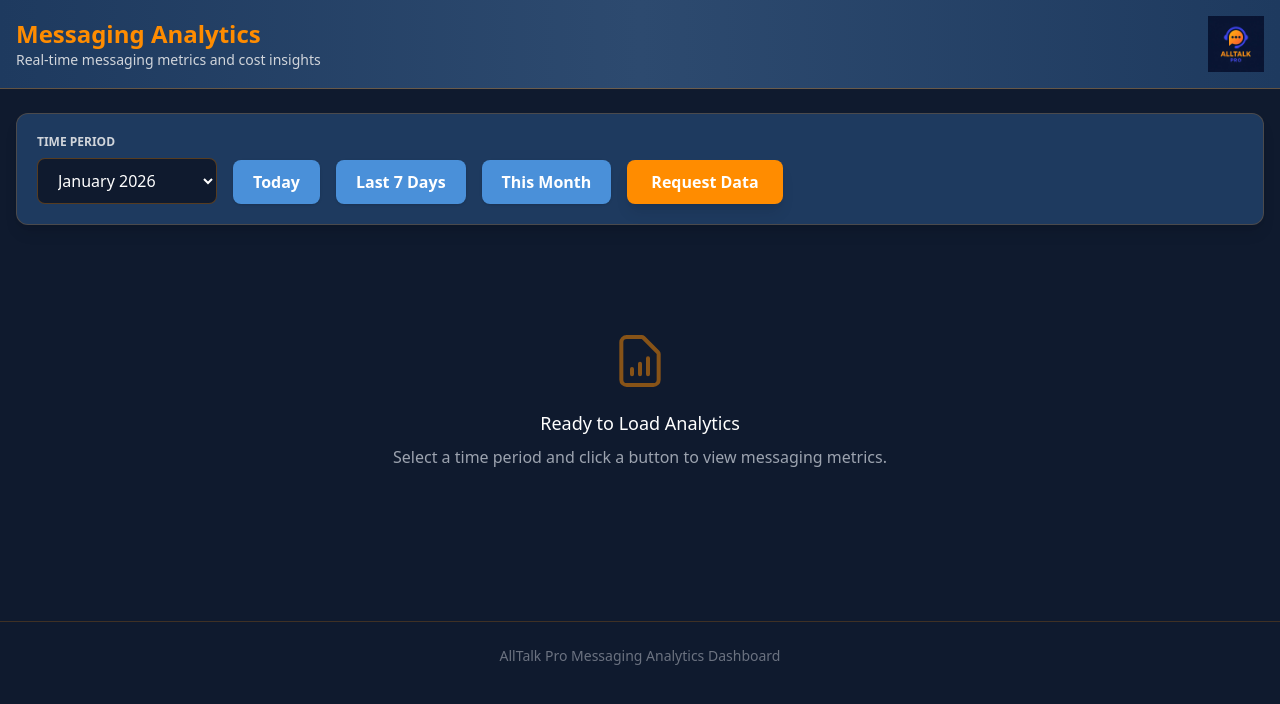
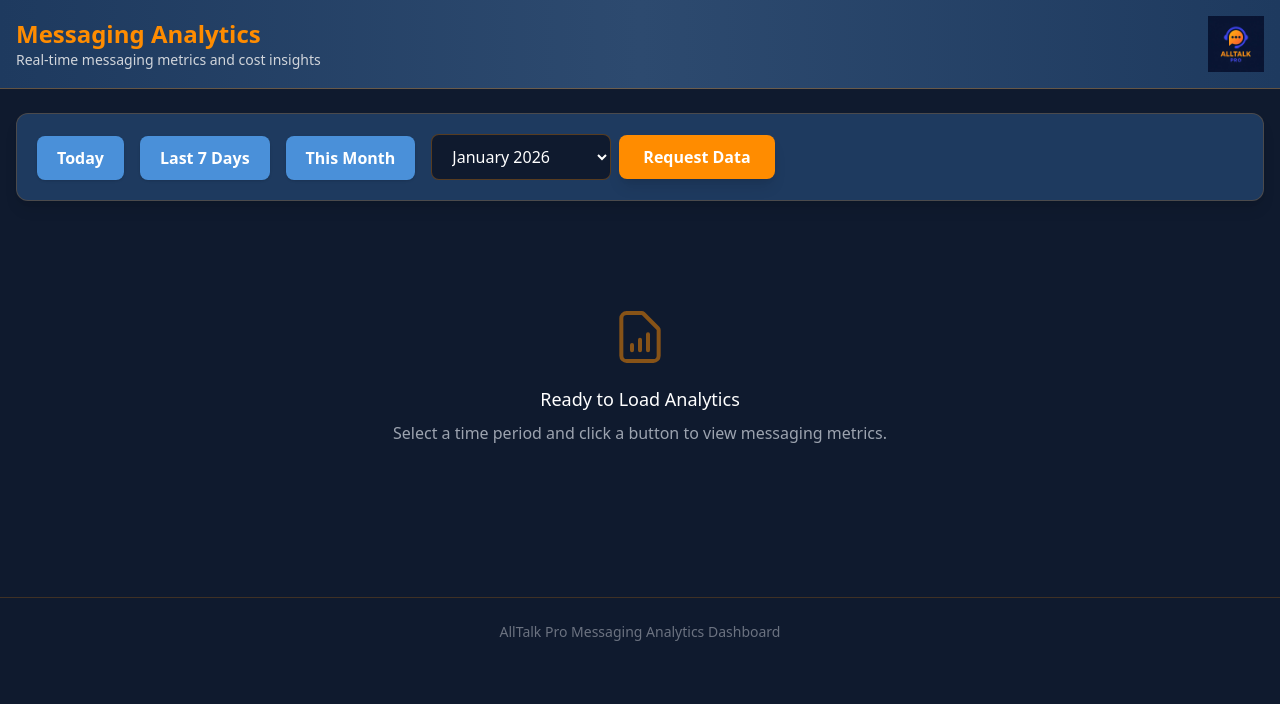
Before and after one commit to Shaihatuel/telnyx-dashboard, a Next.js app: page / in a window 1280 px wide. Shown: the top 704 px of the page. Built offline with nearby package versions, Linux system fonts and the light colour scheme.

Commit message:
Update index.js

```diff
--- a/pages/index.js
+++ b/pages/index.js
@@ -146,12 +146,6 @@ export default function Dashboard() {
         <div className="max-w-7xl mx-auto px-4 py-6">
           <div className="bg-[#1E3A5F] rounded-xl shadow-lg border border-[#FF8C00]/20 p-5 mb-6">
             <div className="flex flex-wrap items-end gap-4">
-              <div><label className="block text-xs font-semibold text-gray-300 mb-2 uppercase">Time Period</label>
-                <select value={dateRange} onChange={(e) => setDateRange(e.target.value)} className="bg-[#0F1A2E] border border-[#FF8C00]/30 rounded-lg px-4 py-2.5 text-white focus:ring-2 focus:ring-[#FF8C00] min-w-[180px]">
-                  <option value="nov2025">November 2025</option><option value="dec2025">December 2025</option><option value="jan2026">January 2026</option><option value="feb2026">February 2026</option><option value="mar2026">March 2026</option><option value="apr2026">April 2026</option><option value="may2026">May 2026</option><option value="jun2026">June 2026</option><option value="jul2026">July 2026</option><option value="aug2026">August 2026</option><option value="sep2026">September 2026</option><option value="oct2026">October 2026</option><option value="nov2026">November 2026</option><option value="dec2026">December 2026</option><option value="custom">Custom Range</option>
-                </select>
-              </div>
-              {dateRange === 'custom' && (<React.Fragment><div><label className="block text-xs font-semibold text-gray-300 mb-2 uppercase">Start Date</label><input type="date" value={customStart} onChange={(e) => setCustomStart(e.target.value)} className="bg-[#0F1A2E] border border-[#FF8C00]/30 rounded-lg px-4 py-2.5 text-white" /></div><div><label className="block text-xs font-semibold text-gray-300 mb-2 uppercase">End Date</label><input type="date" value={customEnd} onChange={(e) => setCustomEnd(e.target.value)} className="bg-[#0F1A2E] border border-[#FF8C00]/30 rounded-lg px-4 py-2.5 text-white" /></div></React.Fragment>)}
               <button onClick={handleToday} disabled={loading} className="bg-[#4A90D9] text-white px-5 py-2.5 rounded-lg hover:bg-[#3A7BC8] disabled:bg-gray-600 font-semibold transition-colors shadow flex items-center gap-2">
                 {loading && <LoadingSpinner />} Today
               </button>
@@ -161,9 +155,15 @@ export default function Dashboard() {
               <button onClick={handleThisMonth} disabled={loading} className="bg-[#4A90D9] text-white px-5 py-2.5 rounded-lg hover:bg-[#3A7BC8] disabled:bg-gray-600 font-semibold transition-colors shadow flex items-center gap-2">
                 {loading && <LoadingSpinner />} This Month
               </button>
-              <button onClick={fetchData} disabled={loading} className="bg-[#FF8C00] text-white px-6 py-2.5 rounded-lg hover:bg-[#E67E00] disabled:bg-gray-600 font-semibold flex items-center gap-2 shadow-lg">
-                {loading && <LoadingSpinner />} {loading ? 'Loading...' : 'Request Data'}
-              </button>
+              <div className="flex items-center gap-2">
+                <select value={dateRange} onChange={(e) => setDateRange(e.target.value)} className="bg-[#0F1A2E] border border-[#FF8C00]/30 rounded-lg px-4 py-2.5 text-white focus:ring-2 focus:ring-[#FF8C00] min-w-[180px]">
+                  <option value="nov2025">November 2025</option><option value="dec2025">December 2025</option><option value="jan2026">January 2026</option><option value="feb2026">February 2026</option><option value="mar2026">March 2026</option><option value="apr2026">April 2026</option><option value="may2026">May 2026</option><option value="jun2026">June 2026</option><option value="jul2026">July 2026</option><option value="aug2026">August 2026</option><option value="sep2026">September 2026</option><option value="oct2026">October 2026</option><option value="nov2026">November 2026</option><option value="dec2026">December 2026</option><option value="custom">Custom Range</option>
+                </select>
+                {dateRange === 'custom' && (<React.Fragment><input type="date" value={customStart} onChange={(e) => setCustomStart(e.target.value)} className="bg-[#0F1A2E] border border-[#FF8C00]/30 rounded-lg px-3 py-2.5 text-white" /><input type="date" value={customEnd} onChange={(e) => setCustomEnd(e.target.value)} className="bg-[#0F1A2E] border border-[#FF8C00]/30 rounded-lg px-3 py-2.5 text-white" /></React.Fragment>)}
+                <button onClick={fetchData} disabled={loading} className="bg-[#FF8C00] text-white px-6 py-2.5 rounded-lg hover:bg-[#E67E00] disabled:bg-gray-600 font-semibold flex items-center gap-2 shadow-lg">
+                  {loading && <LoadingSpinner />} {loading ? 'Loading...' : 'Request Data'}
+                </button>
+              </div>
             </div>
           </div>
           {error && <div className="bg-red-900/50 border border-red-500 text-red-200 px-5 py-4 rounded-xl mb-6"><strong>Error:</strong> {error}</div>}
```
